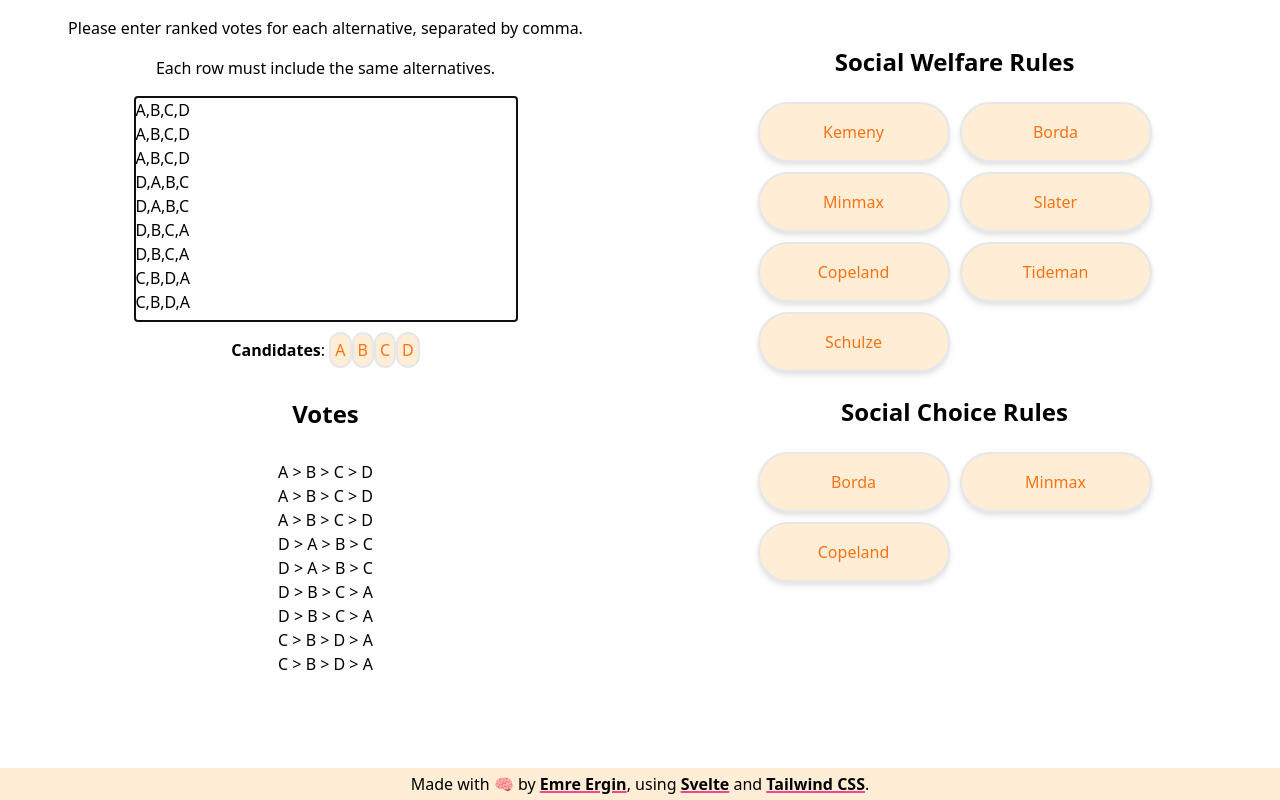
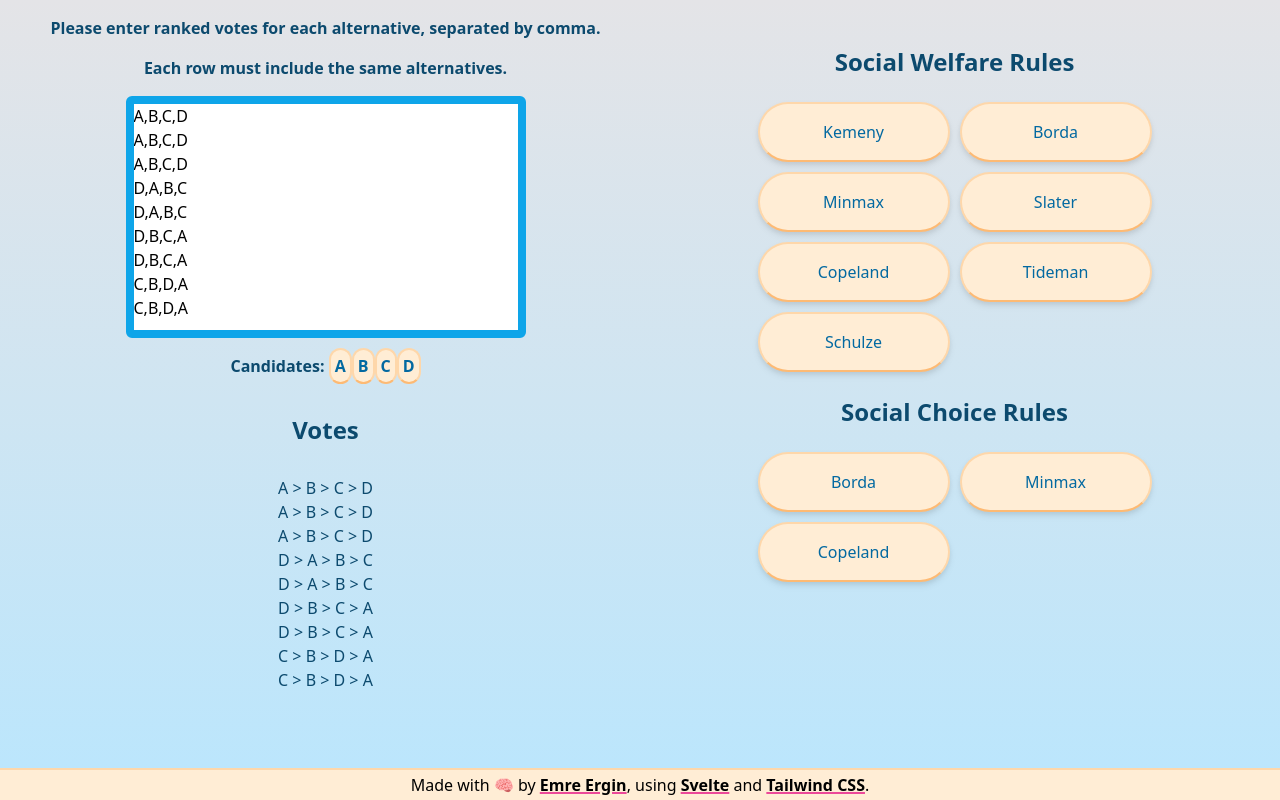
Before and after one commit to emrergin/socialchoice, a Svelte app: page / in a window 1280 px wide. Built offline with nearby package versions, Linux system fonts and the light colour scheme.

Commit message:
some colorization

```diff
--- a/src/App.svelte
+++ b/src/App.svelte
@@ -3,12 +3,15 @@
   import Footer from './lib/Footer.svelte'
 </script>
 
-<main class="grid-component font-sans">
+<div id="everything" class="min-h-screen min-w-screen bg-gradient-to-t from-sky-200 to-zinc-200">
+  <main class="grid-component font-sans">
 
-  <Input />
-  <Footer />
+    <Input />
+    <Footer />
 
-</main>
+  </main>
+</div>
+
 
 <!-- <style>
   :root {
--- a/src/app.css
+++ b/src/app.css
@@ -5,36 +5,31 @@
 
 @layer base{
     h3{
-        @apply col-span-2 text-2xl font-bold mb-3.5 mt-3.5;
+        @apply col-span-2 text-2xl font-bold mb-3.5 mt-3.5 text-sky-900;
     }
 
     footer{
-        @apply flex fixed h-14 px-4 inset-x-0 bottom-0 justify-center items-center bg-orange-100 w-full md:h-8 md:px-0 z-10 text-center;
+        @apply flex fixed h-14 px-4 inset-x-0 bottom-0 justify-center items-center bg-orange-100 w-full md:h-8 md:px-0 z-10 text-center
+        border-t-2 border-orange-200;
     }
 
     a{
-        @apply underline decoration-2 decoration-pink-500 font-bold transition-all duration-300 hover:text-lg hover:text-cyan-600;
+        @apply underline decoration-2 decoration-pink-500 font-bold transition-all duration-300 hover:text-lg hover:text-sky-500;
     }
 
+    strong,p{
+        @apply text-sky-900 font-semibold;
+    }
 
-
-    /* position:fixed;
-    bottom:0;
-    left:0px;
-    right:0px;
-    background-color: #ffedd5;
-    width:100vw;
-    height:4vh;
-    display: flex;
-    align-items: center;
-    justify-content:center;
-    z-index: 10; */
+    li{
+        @apply text-sky-900;
+    }
 }
 
 @layer components {
     .btn-orange {
-      @apply  bg-orange-100 border-2 text-orange-500 rounded-full
-      transition-all duration-300 hover:bg-orange-400 hover:text-orange-50 hover:font-bold;
+      @apply  bg-orange-100 border-2 text-sky-700 rounded-full border-orange-200 border-b-orange-300
+      transition-all duration-300 hover:bg-sky-400 hover:text-orange-50 hover:font-bold hover:border-sky-200;
     }
     .grid-component{
         @apply grid md:grid-cols-2 gap-2 row-span-2 gap-2.5 p-4 place-items-center mb-4;
--- a/src/lib/Input.svelte
+++ b/src/lib/Input.svelte
@@ -86,8 +86,9 @@
 <p class="text-center">Please enter ranked votes for each alternative, separated by comma.</p>
 <p class="text-center">Each row must include the same alternatives.</p>
 <textarea value={ornek} id="votesInput"
-    class="{valid ? 'border-2 border-blue-800' : 'border-4 border-red-500'}
-    resize-none justify-self-center w-11/12 overflow-auto
+    class="{valid ? 'border-8 border-sky-500' : 'border-8 border-red-500'}
+    resize-none justify-self-center w-11/12 overflow-auto box-content rounded-md
+    shadow-none outline-none
     md:w-96"
     on:input={event=> {
         let oncekiDeger=voters;
--- a/src/main.js
+++ b/src/main.js
@@ -1,4 +1,5 @@
 import "./app.css";
+// @ts-ignore
 import App from "./App.svelte";
 
 const app = new App({
```
